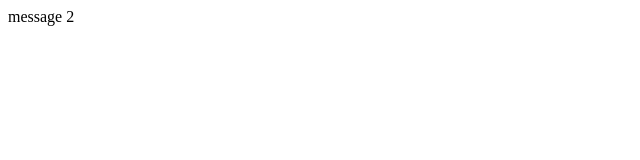
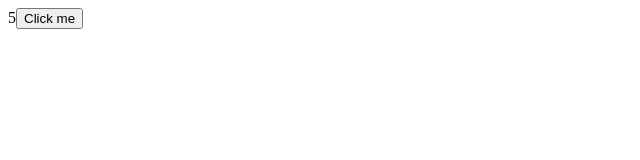
Before and after one commit to Jdubstep1357/React, a React (Vite) app: page / in a window 1280 px wide. Shown: the top 160 px of the page, without its empty margins (0-640 px from the left). Built offline with nearby package versions, Linux system fonts and the light colour scheme.

Commit message:
6_Managing_Component_State_Updating_Object

```diff
--- a/src/App.tsx
+++ b/src/App.tsx
@@ -58,12 +58,31 @@
 */
 
 import { useState } from "react";
-import Message from "./components/Message";
 
 function App() {
+  const [drink, setDrink] = useState({
+    title: "Americano",
+    price: 5,
+  });
+
+  const handleClick = () => {
+    // const newDrink = {
+    //   // title: drink.title
+    //   ...drink,
+    //   price: 6,
+    // };
+    // setDrink(newDrink);
+
+    //   instead pf calling multiple properties, use spread operator
+    //   Copy all properties of drink object into new drink object and change value of price property
+    setDrink({ ...drink, price: 6 });
+  };
+
   return (
     <div>
-      <Message />
+      {drink.price}
+      {/* Click on button update price of drink */}
+      <button onClick={handleClick}>Click me</button>
     </div>
   );
 }
```
